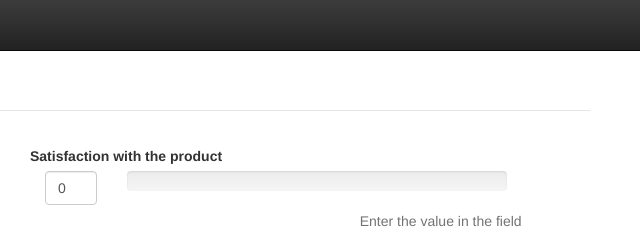
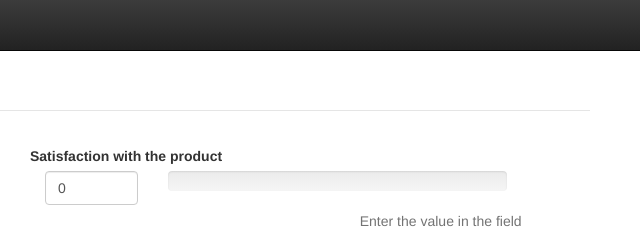
Before and after one commit to roli93/UbuntuIpsum, a plain HTML site: page form.html in a window 1280 px wide. Shown: the top 243 px of the page, 640-1280 px from the left. Drawn offline with nearby package versions, Linux system fonts and the light colour scheme.

Commit message:
Agrego bootstrap total

```diff
--- a/form.html
+++ b/form.html
@@ -60,10 +60,10 @@
                     <div class="col-sm-5 form-column">
                         <label class="row">Satisfaction with the product</label>
                         <div class="form-group row">
-                            <div class="col-sm-2">
+                            <div class="col-sm-3">
                                 <input type="number" class="form-control" id="satisfactionLevel" value="0" min="0" max="100" step="20" aria-describedby="satisfactionHelp">
                             </div>
-                            <div class="col-sm-10">
+                            <div class="col-sm-9">
                                 <div class="progress">
                                     <div class="progress-bar" role="progressbar" id="satisfactionBar" aria-valuenow="60" aria-valuemin="0" aria-valuemax="100" style="width: 0%;">
                                     </div>
```
